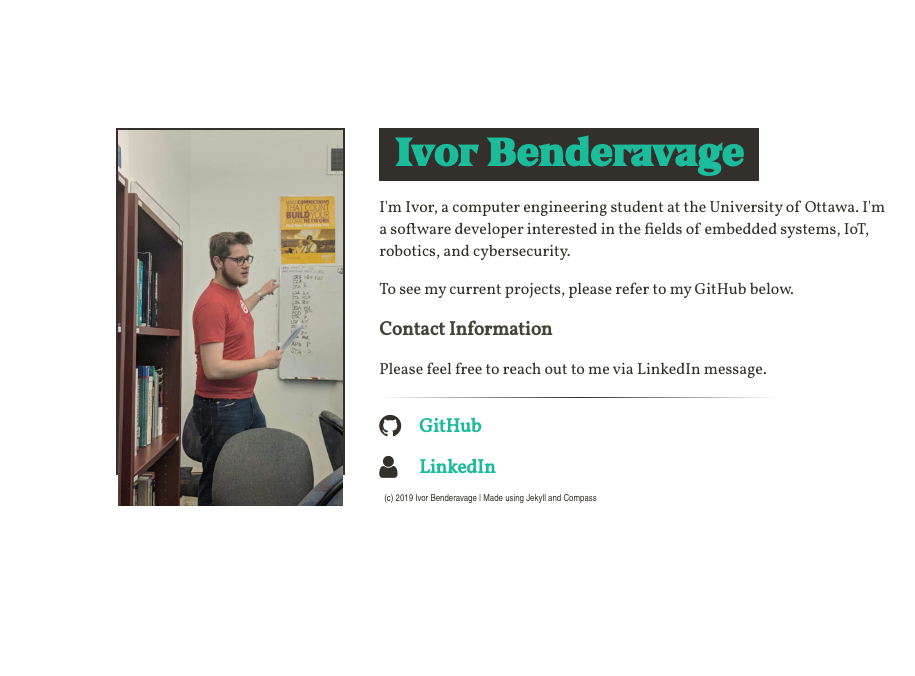
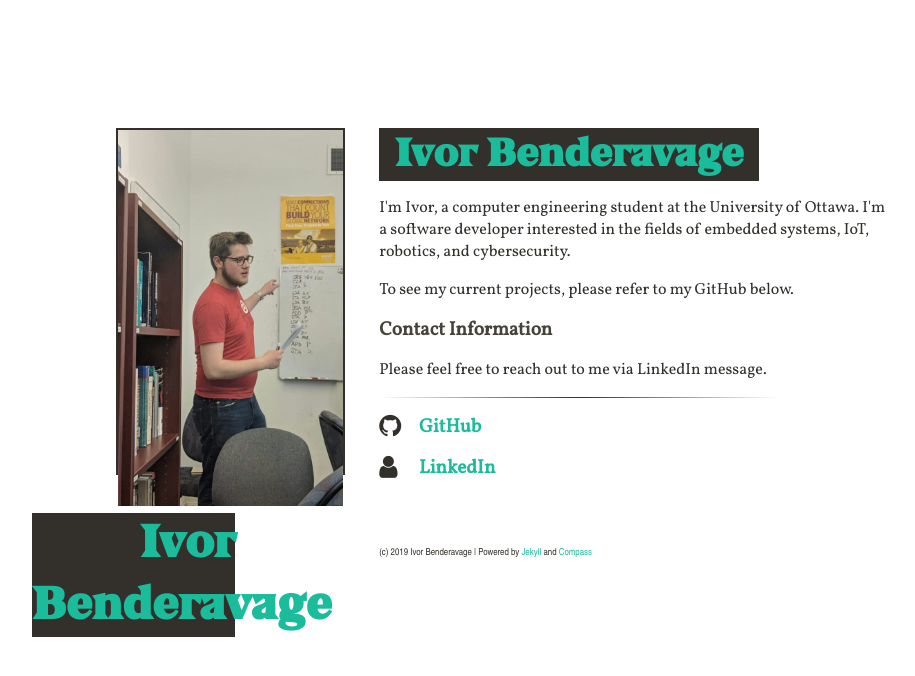
Before and after one commit to ivorysoap/ivorysoap.github.io, a Jekyll site: the page built from index.html, in a window 1280 px wide. Shown: the top 676 px of the page, without its empty margins (308-1223 px from the left). Built offline with Jekyll 4.4.1, drawn with Linux system fonts in a browser that asks for light colours; nearby versions of some CDN libraries.

Commit message:
Cosmetic changes

```diff
--- a/_config.yml
+++ b/_config.yml
@@ -7,9 +7,9 @@ compass:
   # an avatar or logo (optional)
   logo: "/images/me.jpg"
   # author will appear under the avatar (optional)
-  author: ""
+  author: "Ivor Benderavage"
   # tagline will appear under the title (optional)
-  tagline: "Theng page"
+  tagline: ""
   # if include_content is true, the contents of the content.html include will be
   # added right above the generated item list, if present
   include_content: true
@@ -18,7 +18,7 @@ compass:
   # Tracking Code to that file.
   include_analytics: false
   # Twitter @username (as defined by the Twitter Card specs)
-  twitter: "compass"
+  twitter: ""
 
 # exclude
 exclude: ["CNAME", "Gemfile", "Gemfile.lock", "LICENSE", "README.md"]
--- a/_includes/content.html
+++ b/_includes/content.html
@@ -30,4 +30,6 @@
   </li>
 </ul>
 
-<p class="poweredby">(c) 2019 Ivor Benderavage | Made using Jekyll and Compass</p>
+<br><br>
+
+<p class="poweredby">(c) 2019 Ivor Benderavage | Powered by <a href="https://jekyllrb.com/">Jekyll</a> and <a href="http://jekyllthemes.org/themes/compass/">Compass</a></p>
--- a/_includes/head.html
+++ b/_includes/head.html
@@ -4,7 +4,7 @@
   <title>{% if site.compass.author %}{{ site.compass.author }} &#8226; {% endif %}{{ site.compass.tagline | strip_html }}</title>
 
   <link rel="apple-touch-icon" href="{{ site.baseurl }}{{ site.compass.logo }}"/>
-  <link rel="shortcut icon" sizes="16x16 24x24 32x32 48x48 64x64" href="{{ site.url }}{{ site.baseurl }}/favicon.ico" />
+  <link rel="shortcut icon" sizes="16x16 24x24 32x32 48x48 64x64 128x128" href="{{ site.url }}{{ site.baseurl }}/favicon.ico" />
 
   <link rel="stylesheet" href="{{ site.baseurl }}/assets/normalize.css">
   <link rel="stylesheet" href="{{ site.baseurl }}/assets/main.css">
--- a/assets/main.scss
+++ b/assets/main.scss
@@ -1,11 +1,9 @@
 ---
 ---
 
-$text-color: rgb(51, 48, 43);
+$text-color: #33302b;
 $anchor-text-color: #1ABC9C;
-//$anchor-text-color: rgb(230, 63, 63);
 $background-color: #ffffff;
-//$background-color: rgb(192, 157, 0);
 
 @font-face {
     font-family: 'blaak_black_personal_useRg';
@@ -31,7 +29,7 @@ main {
 }
 
 h1 {
-	color: #1ABC9C;
+	color: $anchor-text-color;
 	background-color: $text-color;
 	font-family: 'blaak_black_personal_useRg', serif;
 	font-size: 2.4em;
@@ -153,7 +151,7 @@ footer {
 	font-family: "Arial Narrow", Arial;
 	font-size: 0.6em;
 	line-height: 0.6em;
-	padding: 0 5px;
+	padding: 0px 0px;
 }
 
 /*** media queries ***/
```
Also changed, not shown: other parts of _includes/content.html (+1 -1 lines), favicon.ico, icon.svg (added), 4 other files.
